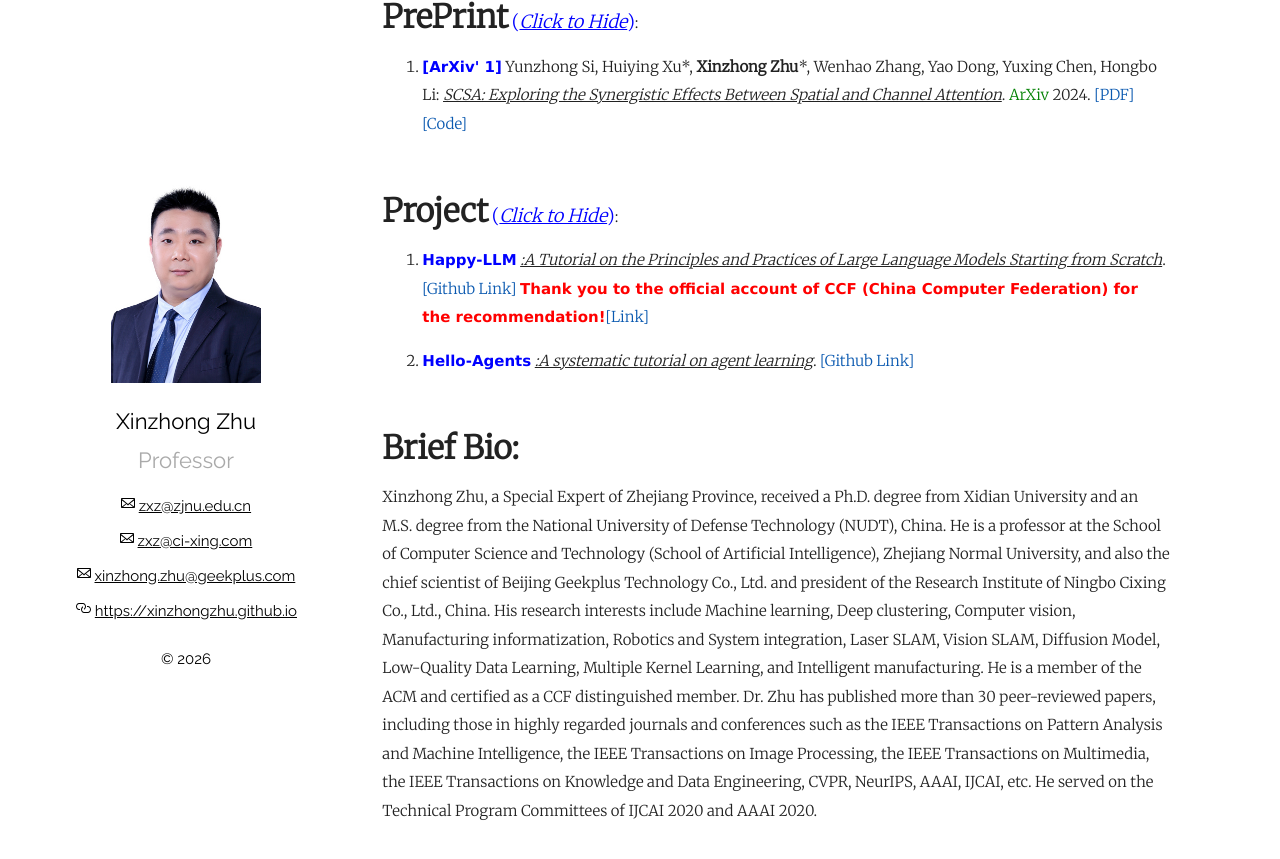
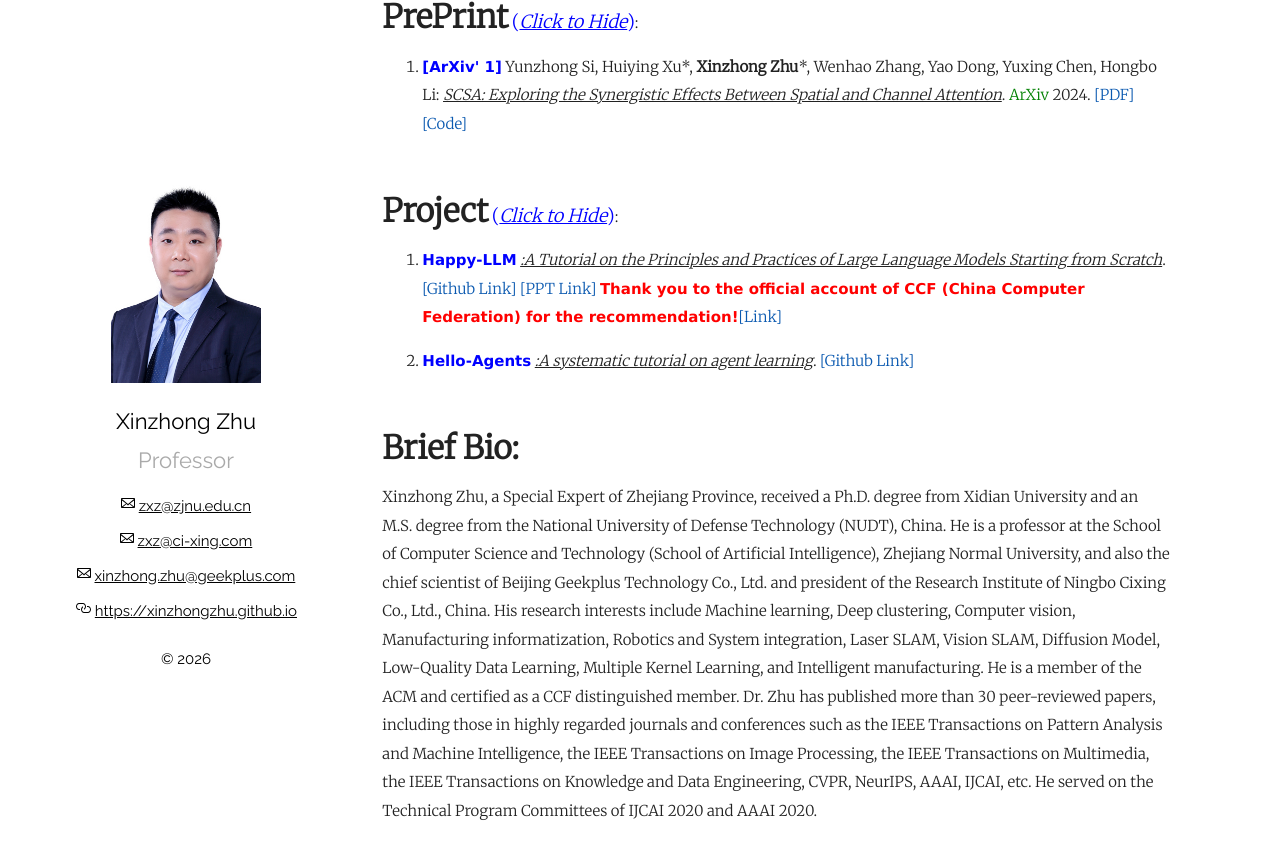
Before and after one commit to xinzhongzhu/xinzhongzhu.github.io, a Jekyll site: the page built from index.md, in a window 1280 px wide and 900 px high, scrolled down 9120 px. Shown: the top 859 px of the window. Built offline with Jekyll 4.4.1, drawn with Linux system fonts in a browser that asks for light colours.

Commit message:
Update index.md

```diff
--- a/index.md
+++ b/index.md
@@ -240,7 +240,7 @@ Please drop me a message by email: <u>zxz@zjnu.edu.cn</u> or <u>zxz@ci-xing.com<
   <p>
     <ol>
 
-<p style="margin-top: 8px;"><li><font face="verdana" color="blue"><b>Happy-LLM</b></font> <i><u>:A Tutorial on the Principles and Practices of Large Language Models Starting from Scratch</u></i>. <a href = "https://github.com/datawhalechina/happy-llm">[Github Link]</a> <font face="verdana" color="red"><b>Thank you to the official account of CCF (China Computer Federation) for the recommendation!</b></font><a href = "https://mp.weixin.qq.com/s/P03f3e2vUUh7OxDP40Ra6w">[Link]</a>  </li></p>
+<p style="margin-top: 8px;"><li><font face="verdana" color="blue"><b>Happy-LLM</b></font> <i><u>:A Tutorial on the Principles and Practices of Large Language Models Starting from Scratch</u></i>. <a href = "https://github.com/datawhalechina/happy-llm">[Github Link]</a> <a href = "https://github.com/HZAI-ZJNU/happy-llm-ppt">[PPT Link]</a> <font face="verdana" color="red"><b>Thank you to the official account of CCF (China Computer Federation) for the recommendation!</b></font><a href = "https://mp.weixin.qq.com/s/P03f3e2vUUh7OxDP40Ra6w">[Link]</a>  </li></p>
 
 <p style="margin-top: 8px;"><li><font face="verdana" color="blue"><b>Hello-Agents</b></font> <i><u>:A systematic tutorial on agent learning</u></i>. <a href = "https://datawhalechina.github.io/hello-agents/#/">[Github Link]</a></li></p>
 
```
